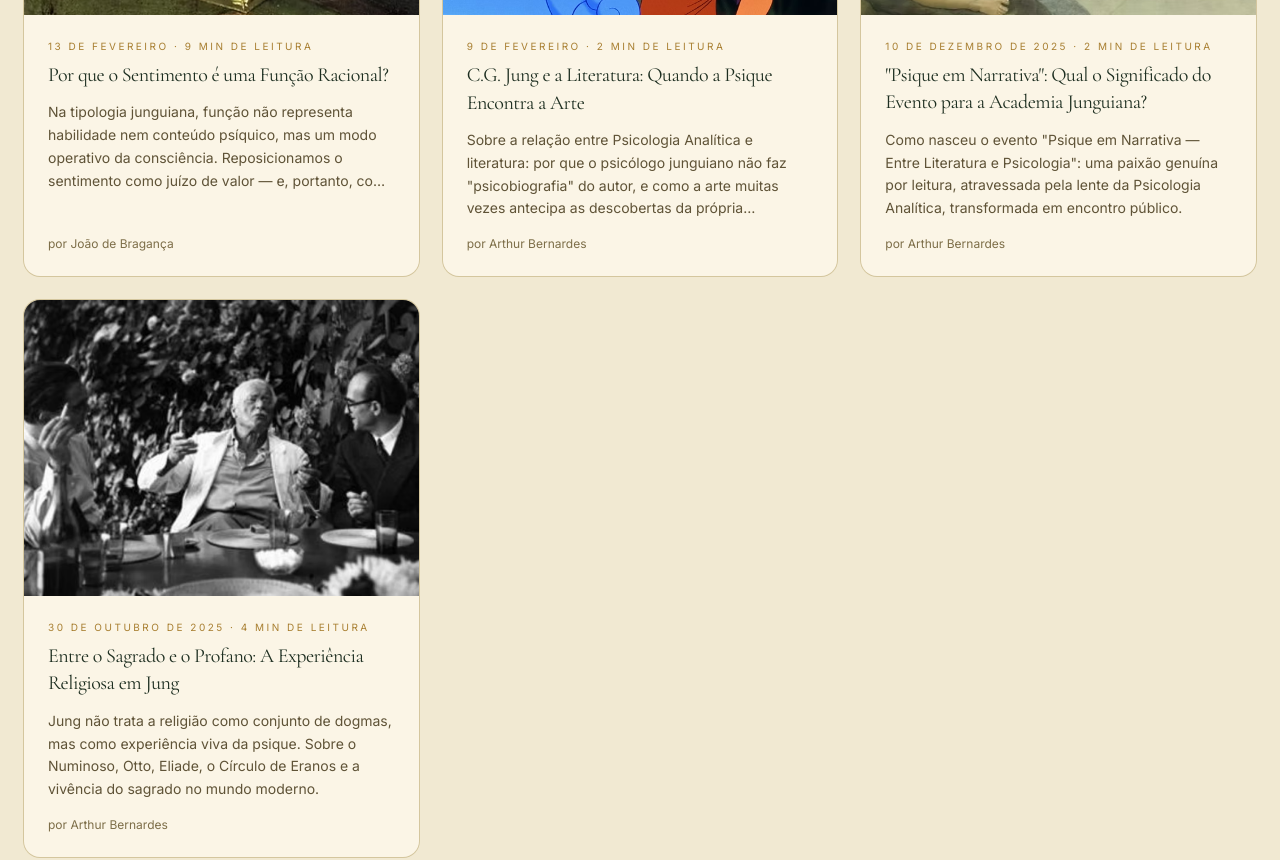
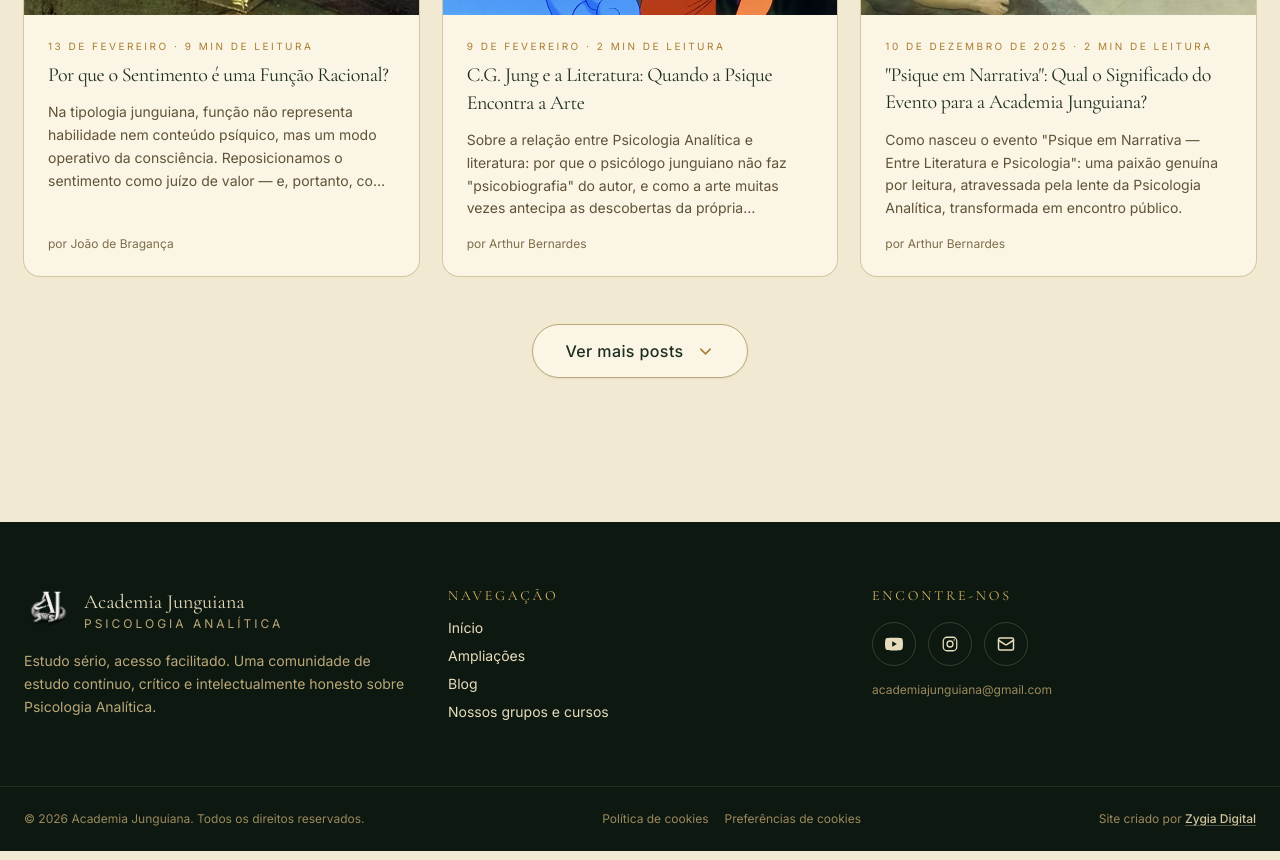
Before and after one commit to arthurbpinho/aj-site, a React (Vite) app: page /blog in a window 1280 px wide. Shown: the part 1578-2438 px from the top of the page. Built offline with nearby package versions, Linux system fonts and the light colour scheme.

Commit message:
Adiciona seção retrátil 'Ver mais posts' no blog

```diff
--- a/src/pages/Blog.jsx
+++ b/src/pages/Blog.jsx
@@ -1,7 +1,8 @@
+import { useState } from "react";
 import { Link } from "react-router-dom";
 import { asset } from "../utils/asset.js";
-import { motion } from "framer-motion";
-import { ArrowRight } from "lucide-react";
+import { motion, AnimatePresence } from "framer-motion";
+import { ArrowRight, ChevronDown } from "lucide-react";
 import Reveal from "../components/Reveal.jsx";
 import { posts } from "../data/posts.js";
 
@@ -109,6 +110,10 @@ function PostCard({ post, index }) {
 
 export default function Blog() {
   const [featured, ...rest] = posts;
+  const initialPosts = rest.slice(0, 3);
+  const morePosts = rest.slice(3);
+  const [showMore, setShowMore] = useState(false);
+
   return (
     <>
       <Hero />
@@ -119,10 +124,48 @@ export default function Blog() {
       {rest.length > 0 && (
         <section className="container-wide py-12">
           <div className="grid gap-6 md:grid-cols-3">
-            {rest.map((p, i) => (
+            {initialPosts.map((p, i) => (
               <PostCard key={p.slug} post={p} index={i} />
             ))}
           </div>
+
+          <AnimatePresence initial={false}>
+            {showMore && (
+              <motion.div
+                key="more-posts"
+                initial={{ opacity: 0, height: 0 }}
+                animate={{ opacity: 1, height: "auto" }}
+                exit={{ opacity: 0, height: 0 }}
+                transition={{ duration: 0.4, ease: [0.16, 1, 0.3, 1] }}
+                className="overflow-hidden"
+              >
+                <div className="pt-6 pb-2 grid gap-6 md:grid-cols-3">
+                  {morePosts.map((p, i) => (
+                    <PostCard key={p.slug} post={p} index={i} />
+                  ))}
+                </div>
+              </motion.div>
+            )}
+          </AnimatePresence>
+
+          {morePosts.length > 0 && (
+            <div className="mt-12 flex justify-center">
+              <button
+                type="button"
+                onClick={() => setShowMore((v) => !v)}
+                aria-expanded={showMore}
+                className="group inline-flex items-center justify-center gap-3 rounded-full border border-ink-300 bg-paper px-8 py-3.5 text-sm md:text-base font-medium tracking-wide text-forest-900 shadow-sm transition-all duration-300 hover:border-forest-400 hover:bg-ink-100 hover:shadow-md active:scale-95"
+              >
+                <span>{showMore ? "Ver menos posts" : "Ver mais posts"}</span>
+                <ChevronDown
+                  size={19}
+                  className={`text-gold-600 transition-transform duration-300 ${
+                    showMore ? "rotate-180" : "group-hover:translate-y-0.5"
+                  }`}
+                />
+              </button>
+            </div>
+          )}
         </section>
       )}
     </>
```
